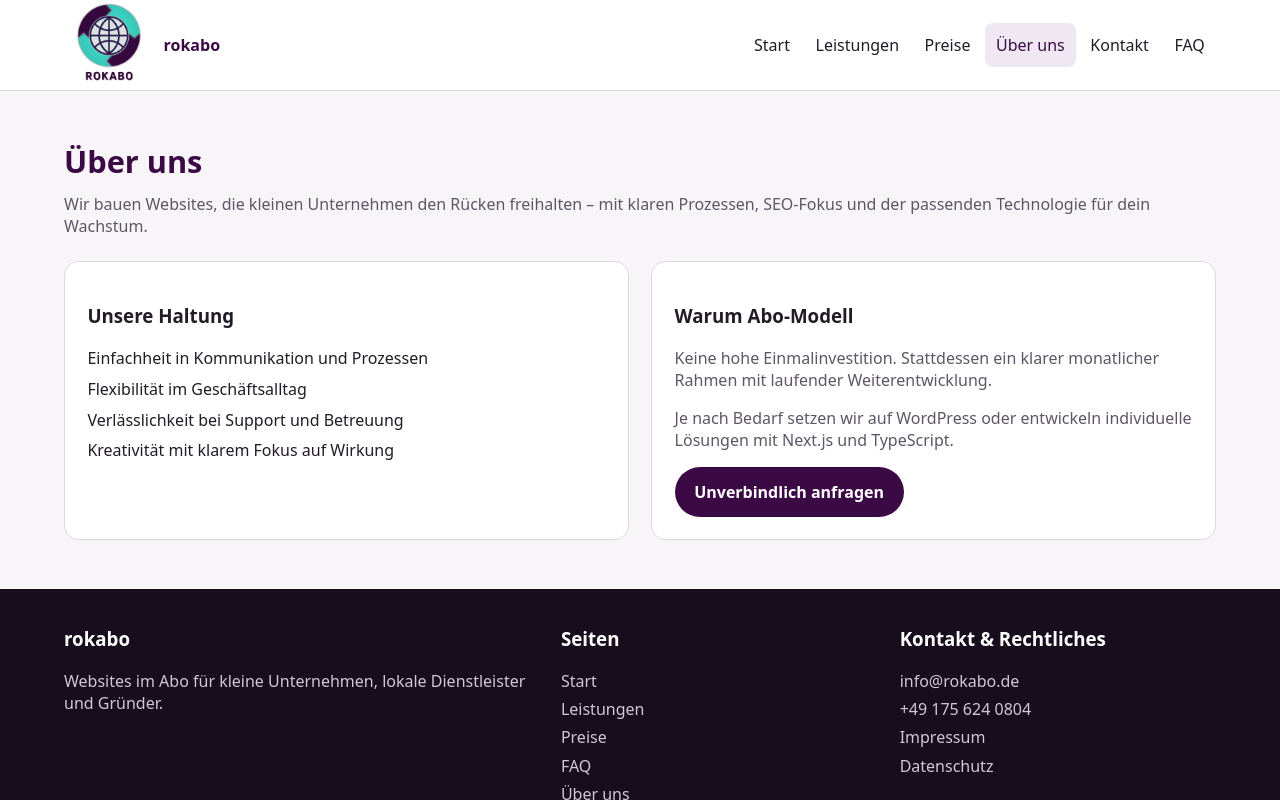
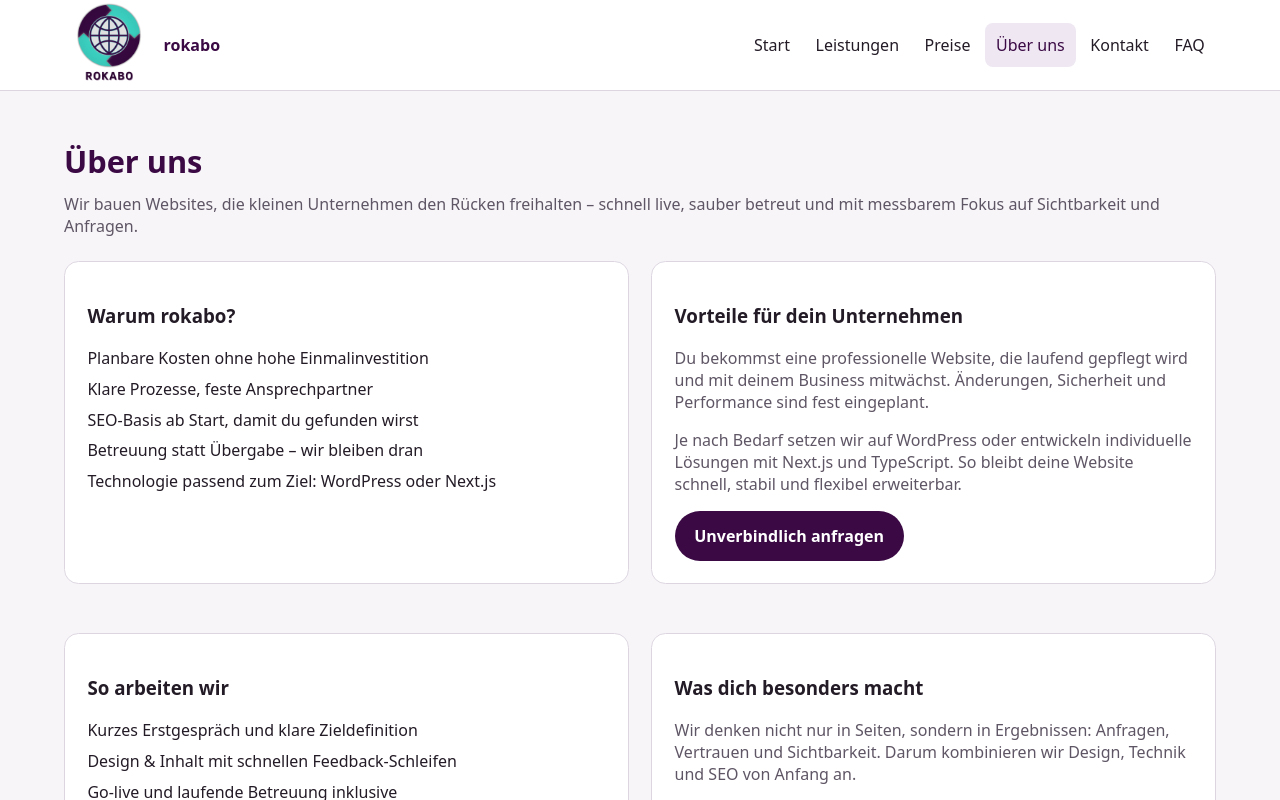
Before and after one commit to darocky9689/rokabo, a Next.js app: page /ueber-uns in a window 1280 px wide. Shown: the top 800 px of the page. Built offline with nearby package versions, Linux system fonts and the light colour scheme.

Commit message:
feat: expand ueber-uns value proposition

```diff
--- a/app/ueber-uns/page.tsx
+++ b/app/ueber-uns/page.tsx
@@ -4,7 +4,7 @@ import Link from 'next/link';
 export const metadata: Metadata = {
   title: 'Über uns | rokabo',
   description:
-    'rokabo ist dein Partner für Websites im Abo: WordPress für schnelle Umsetzung und individuelle Webentwicklung mit Next.js und TypeScript für mehr Flexibilität.',
+    'rokabo ist dein Partner für Websites im Abo: planbar, schnell und nachhaltig betreut. WordPress für schnelle Umsetzung oder individuelle Next.js- und TypeScript-Lösungen.',
   alternates: { canonical: '/ueber-uns' }
 };
 
@@ -14,31 +14,55 @@ export default function UeberUnsPage() {
       <div className="container">
         <h1 className="section-title">Über uns</h1>
         <p className="section-subtitle">
-          Wir bauen Websites, die kleinen Unternehmen den Rücken freihalten – mit klaren Prozessen,
-          SEO-Fokus und der passenden Technologie für dein Wachstum.
+          Wir bauen Websites, die kleinen Unternehmen den Rücken freihalten – schnell live, sauber betreut
+          und mit messbarem Fokus auf Sichtbarkeit und Anfragen.
         </p>
 
         <div className="grid grid-2">
           <article className="card">
-            <h3>Unsere Haltung</h3>
+            <h3>Warum rokabo?</h3>
             <ul className="check-list">
-              <li>Einfachheit in Kommunikation und Prozessen</li>
-              <li>Flexibilität im Geschäftsalltag</li>
-              <li>Verlässlichkeit bei Support und Betreuung</li>
-              <li>Kreativität mit klarem Fokus auf Wirkung</li>
+              <li>Planbare Kosten ohne hohe Einmalinvestition</li>
+              <li>Klare Prozesse, feste Ansprechpartner</li>
+              <li>SEO-Basis ab Start, damit du gefunden wirst</li>
+              <li>Betreuung statt Übergabe – wir bleiben dran</li>
+              <li>Technologie passend zum Ziel: WordPress oder Next.js</li>
             </ul>
           </article>
           <article className="card">
-            <h3>Warum Abo-Modell</h3>
+            <h3>Vorteile für dein Unternehmen</h3>
             <p className="muted">
-              Keine hohe Einmalinvestition. Stattdessen ein klarer monatlicher Rahmen mit laufender Weiterentwicklung.
+              Du bekommst eine professionelle Website, die laufend gepflegt wird und mit deinem Business mitwächst.
+              Änderungen, Sicherheit und Performance sind fest eingeplant.
             </p>
             <p className="muted">
               Je nach Bedarf setzen wir auf WordPress oder entwickeln individuelle Lösungen mit Next.js und TypeScript.
+              So bleibt deine Website schnell, stabil und flexibel erweiterbar.
             </p>
             <Link className="btn btn-primary" href="/kontakt">Unverbindlich anfragen</Link>
           </article>
         </div>
+
+        <section className="section" aria-label="So arbeiten wir">
+          <div className="grid grid-2">
+            <article className="card">
+              <h3>So arbeiten wir</h3>
+              <ul className="check-list">
+                <li>Kurzes Erstgespräch und klare Zieldefinition</li>
+                <li>Design & Inhalt mit schnellen Feedback-Schleifen</li>
+                <li>Go-live und laufende Betreuung inklusive</li>
+              </ul>
+            </article>
+            <article className="card">
+              <h3>Was dich besonders macht</h3>
+              <p className="muted">
+                Wir denken nicht nur in Seiten, sondern in Ergebnissen: Anfragen, Vertrauen und Sichtbarkeit.
+                Darum kombinieren wir Design, Technik und SEO von Anfang an.
+              </p>
+              <Link className="btn btn-secondary" href="/preise">Pakete vergleichen</Link>
+            </article>
+          </div>
+        </section>
       </div>
     </main>
   );
```
